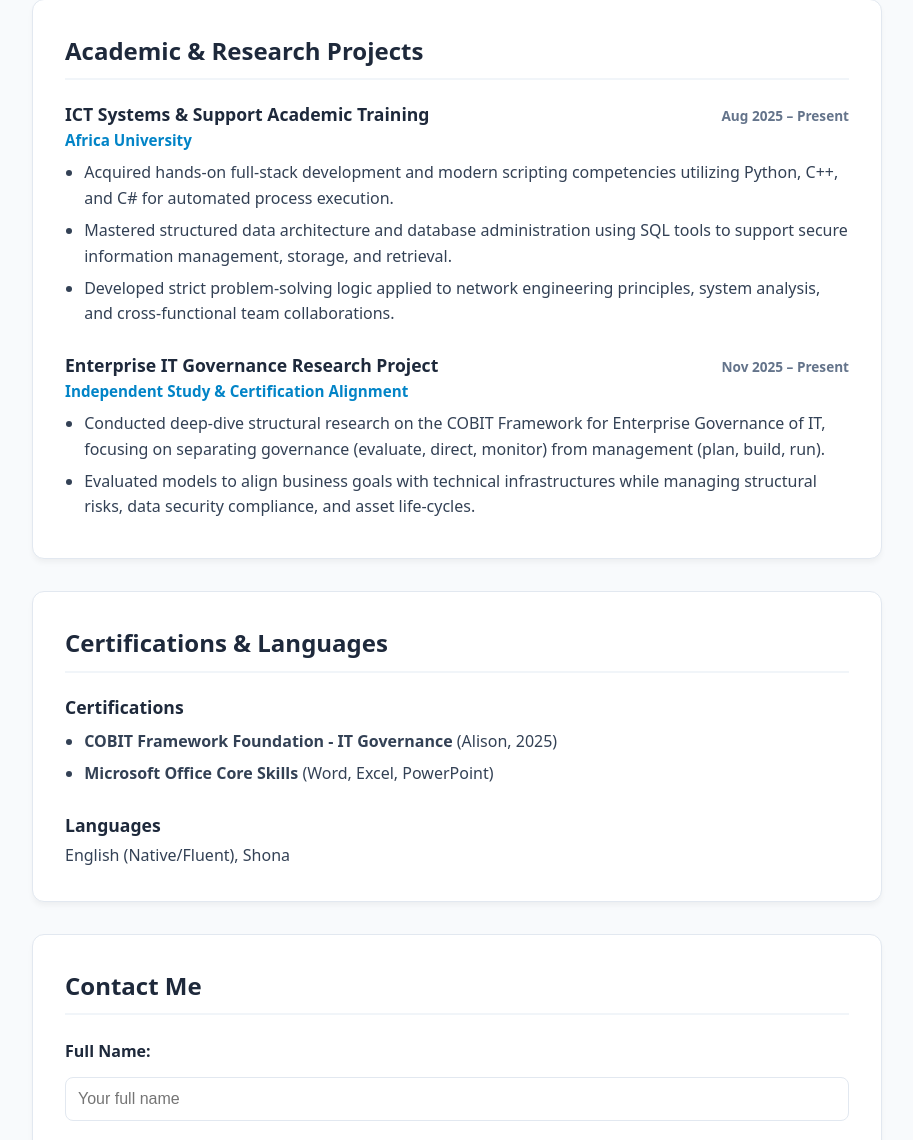
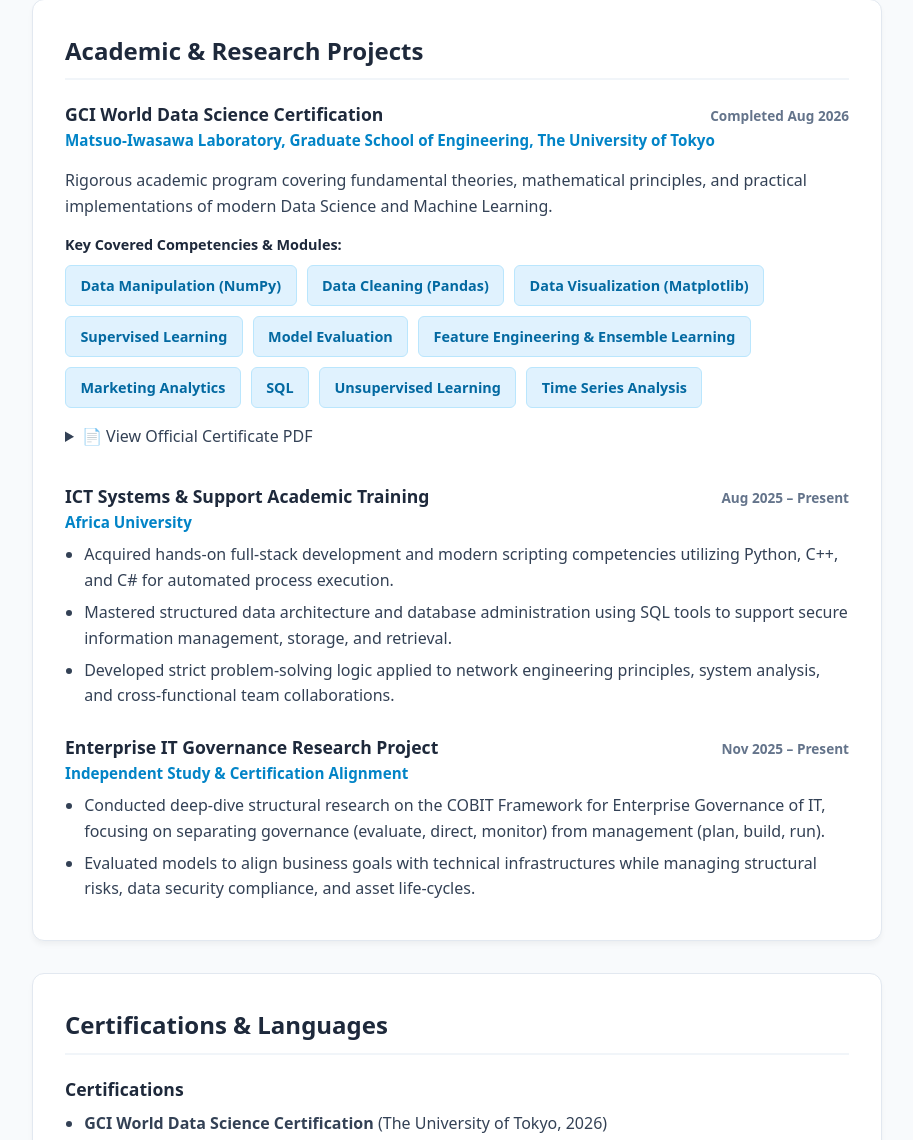
Before and after one commit to Shaune-SAB/MyPortfolio, a plain HTML site: page index.html in a window 1280 px wide. Shown: the part 1618-2758 px from the top of the page, without its empty margins (183-1096 px from the left). Drawn offline with Linux system fonts and the light colour scheme.

Commit message:
Update projects section with new certification details
Added GCI World Data Science Certification and related details to the projects section.

```diff
--- a/index.html
+++ b/index.html
@@ -107,7 +107,46 @@
     <section id="projects">
       <h2>Academic & Research Projects</h2>
 
+      <!-- GCI World Data Science Course Item -->
       <div class="item">
+        <div class="item-header">
+          <span class="item-title">GCI World Data Science Certification</span>
+          <span class="item-date">Completed Aug 2026</span>
+        </div>
+        <div class="item-sub">Matsuo-Iwasawa Laboratory, Graduate School of Engineering, The University of Tokyo</div>
+        <p class="item-desc" style="margin-bottom: 0.75rem;">
+          Rigorous academic program covering fundamental theories, mathematical principles, and practical implementations of modern Data Science and Machine Learning.
+        </p>
+
+        <strong style="font-size: 0.9rem; color: var(--primary);">Key Covered Competencies & Modules:</strong>
+        <div class="skills-grid" style="margin-top: 0.5rem; margin-bottom: 1rem;">
+          <span class="skill-tag">Data Manipulation (NumPy)</span>
+          <span class="skill-tag">Data Cleaning (Pandas)</span>
+          <span class="skill-tag">Data Visualization (Matplotlib)</span>
+          <span class="skill-tag">Supervised Learning</span>
+          <span class="skill-tag">Model Evaluation</span>
+          <span class="skill-tag">Feature Engineering & Ensemble Learning</span>
+          <span class="skill-tag">Marketing Analytics</span>
+          <span class="skill-tag">SQL</span>
+          <span class="skill-tag">Unsupervised Learning</span>
+          <span class="skill-tag">Time Series Analysis</span>
+        </div>
+
+        <!-- Collapsible Sub-Box for PDF Viewer -->
+        <details class="pdf-subbox">
+          <summary class="pdf-toggle-btn">
+            📄 View Official Certificate PDF
+          </summary>
+          <div class="pdf-container">
+            <object data="Certificate.pdf" type="application/pdf" width="100%" height="500px">
+              <p>Your browser does not support inline PDFs. <a href="Certificate.pdf" target="_blank">Click here to view/download the certificate PDF</a>.</p>
+            </object>
+          </div>
+        </details>
+      </div>
+
+      <!-- ICT Systems & Support Academic Training Item -->
+      <div class="item" style="margin-top: 2rem;">
         <div class="item-header">
           <span class="item-title">ICT Systems & Support Academic Training</span>
           <span class="item-date">Aug 2025 – Present</span>
@@ -120,7 +159,8 @@
         </ul>
       </div>
 
-      <div class="item">
+      <!-- Enterprise IT Governance Research Project Item -->
+      <div class="item" style="margin-top: 1.5rem;">
         <div class="item-header">
           <span class="item-title">Enterprise IT Governance Research Project</span>
           <span class="item-date">Nov 2025 – Present</span>
@@ -139,6 +179,7 @@
       <div class="item">
         <span class="item-title">Certifications</span>
         <ul class="item-bullets">
+          <li><strong>GCI World Data Science Certification</strong> (The University of Tokyo, 2026)</li>
           <li><strong>COBIT Framework Foundation - IT Governance</strong> (Alison, 2025)</li>
           <li><strong>Microsoft Office Core Skills</strong> (Word, Excel, PowerPoint)</li>
         </ul>
```
